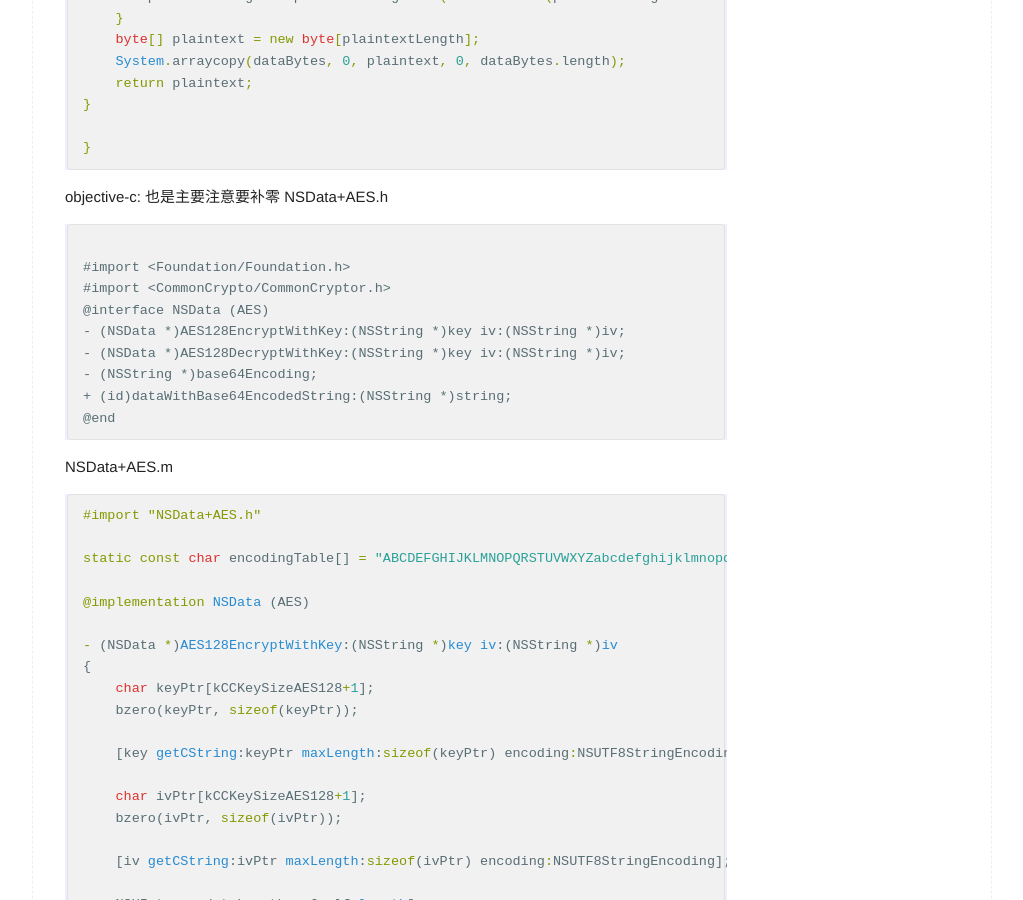
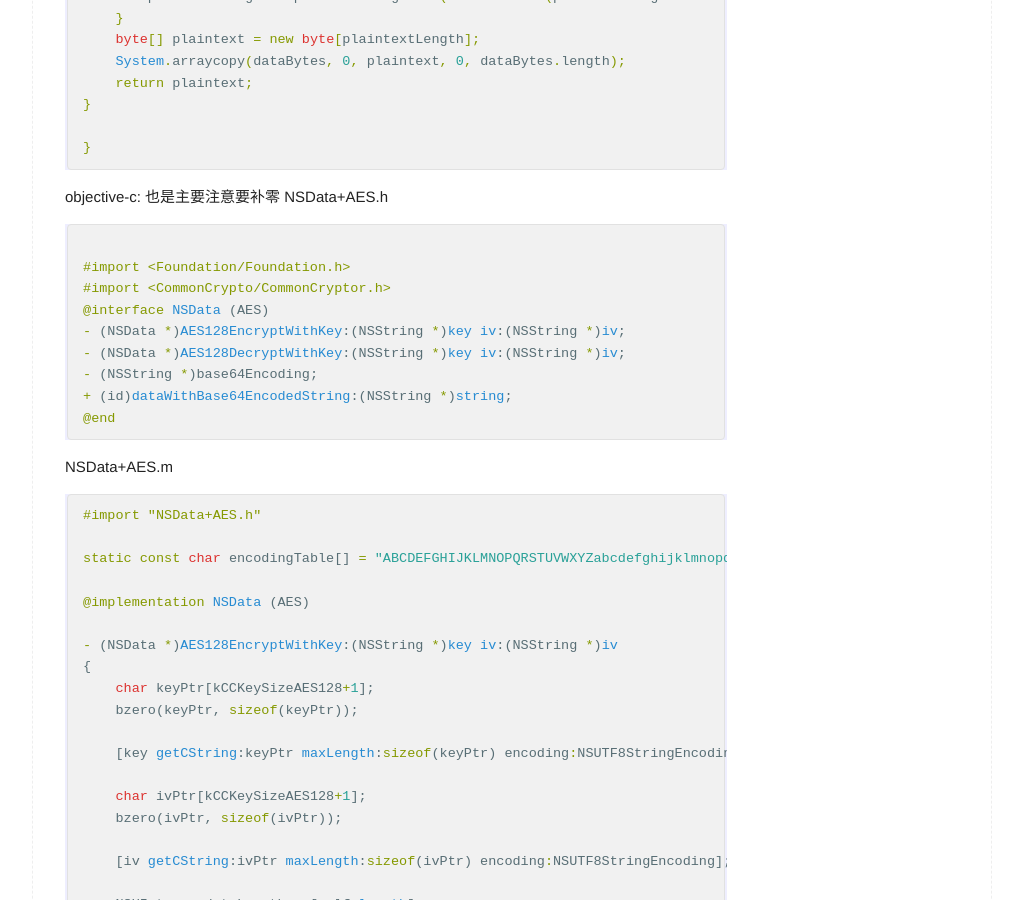
Before and after one commit to xiaominfc/xiaominfc.github.io, a Jekyll site: the page built from _posts/2017-05-15-AES加密(兼容php，java，objective-c).md, in a window 1280 px wide and 900 px high, scrolled down 1534 px. Shown: the whole window, without its empty margins (128-1151 px from the left). Built offline with Jekyll 4.4.1, drawn with Linux system fonts in a browser that asks for light colours.

Commit message:
update code

```diff
--- a/_posts/2017-05-15-AES加密(兼容php，java，objective-c).md
+++ b/_posts/2017-05-15-AES加密(兼容php，java，objective-c).md
@@ -88,7 +88,7 @@
 也是主要注意要补零
 NSData+AES.h
 
-~~~~
+~~~~objc
 
 #import <Foundation/Foundation.h>
 #import <CommonCrypto/CommonCryptor.h>
```
Also changed, not shown: index_b.md (deleted, +0 -6 lines).
